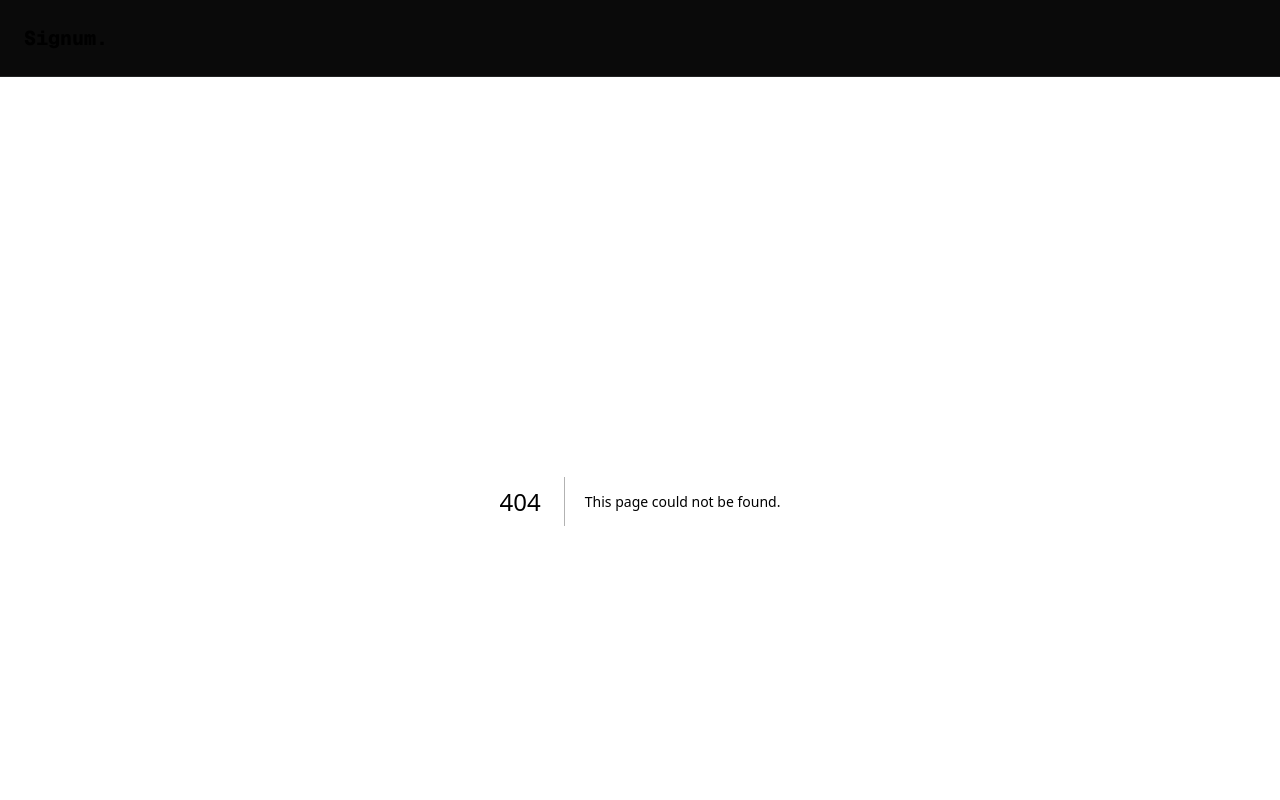
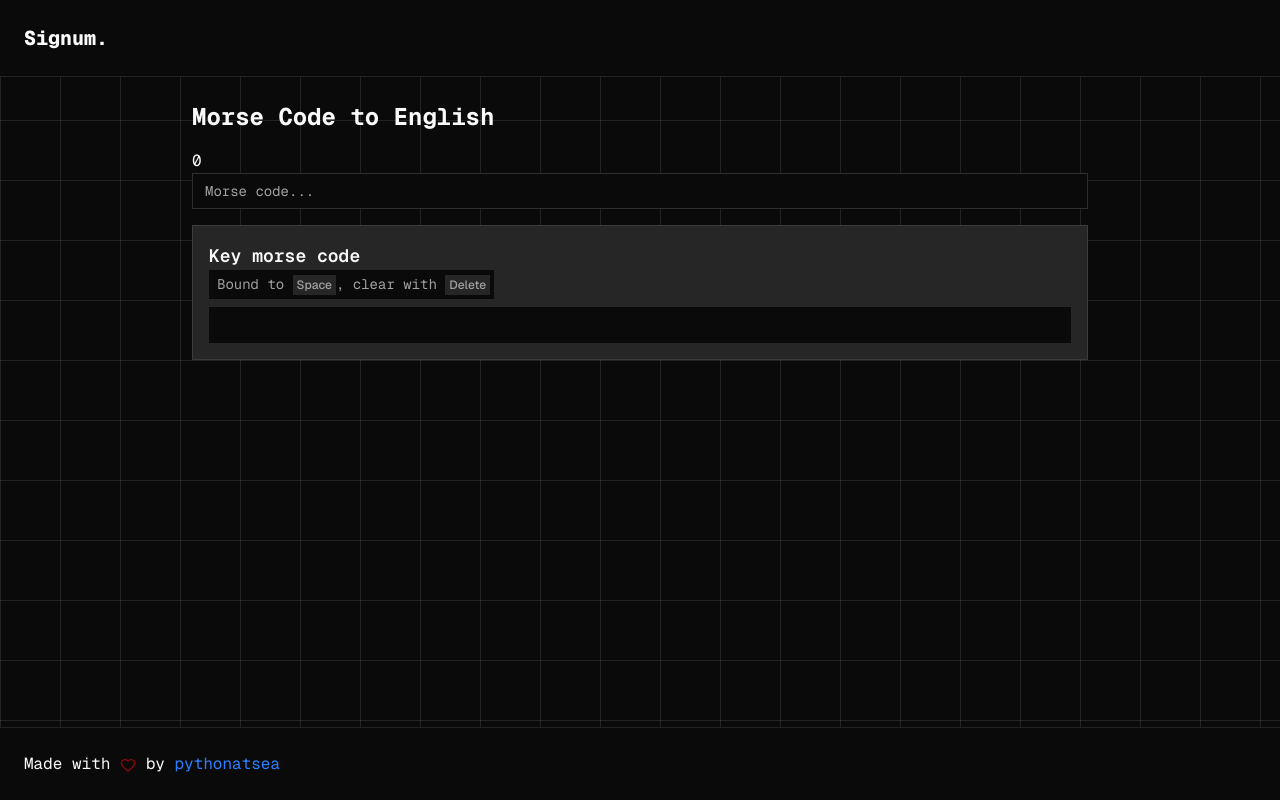
Before and after one commit to PythonAtSea/signum, a Next.js app: page /morse-to-eng in a window 1280 px wide. Before the commit this address had no page. Shown: the top 800 px of the page. Built offline with nearby package versions, Linux system fonts and the light colour scheme; a web font is replaced by a local one.

Commit message:
feat: implement Morse code to English translation feature

```diff
--- a/src/app/eng-to-morse/page.tsx
+++ b/src/app/eng-to-morse/page.tsx
@@ -197,12 +197,15 @@ export default function Page() {
 
   return (
     <div className="max-w-4xl justify-self-center w-full">
-      <h1 className="text-2xl font-bold">English to Morse Code Translator</h1>
+      <h1 className="text-2xl font-bold">English to Morse Code</h1>
       <Input
         placeholder="Text..."
         className="bg-background"
         value={text}
-        onChange={(e) => setText(e.target.value)}
+        onChange={(e) => {
+          setText(e.target.value);
+          if (isPlaying) stopMorseCode();
+        }}
       />
       {morse.length > 0 && (
         <div className="mt-4 p-4 border bg-muted">
--- /dev/null
+++ b/src/app/morse-to-eng/page.tsx
@@ -0,0 +1,197 @@
+"use client";
+import { Input } from "@/components/ui/input";
+import { Kbd } from "@/components/ui/kbd";
+import { useState, useEffect, useRef } from "react";
+
+const UNIT = 100;
+const DASH_THRESHOLD = UNIT * 2;
+const LETTER_SPACE = UNIT * 3;
+const WORD_SPACE = UNIT * 7;
+
+const MORSE_TO_ENGLISH: { [key: string]: string } = {
+  ".-": "A",
+  "-...": "B",
+  "-.-.": "C",
+  "-..": "D",
+  ".": "E",
+  "..-.": "F",
+  "--.": "G",
+  "....": "H",
+  "..": "I",
+  ".---": "J",
+  "-.-": "K",
+  ".-..": "L",
+  "--": "M",
+  "-.": "N",
+  "---": "O",
+  ".--.": "P",
+  "--.-": "Q",
+  ".-.": "R",
+  "...": "S",
+  "-": "T",
+  "..-": "U",
+  "...-": "V",
+  ".--": "W",
+  "-..-": "X",
+  "-.--": "Y",
+  "--..": "Z",
+  "-----": "0",
+  ".----": "1",
+  "..---": "2",
+  "...--": "3",
+  "....-": "4",
+  ".....": "5",
+  "-....": "6",
+  "--...": "7",
+  "---..": "8",
+  "----.": "9",
+};
+
+export default function Page() {
+  const [morse, setMorse] = useState("");
+  const [english, setEnglish] = useState("");
+  const [beeping, setBeeping] = useState(false);
+  const [inputFocused, setInputFocused] = useState(false);
+
+  const pressStartTimeRef = useRef<number | null>(null);
+  const lastReleaseTimeRef = useRef<number | null>(null);
+  const inputRef = useRef<HTMLInputElement>(null);
+  const isPressingRef = useRef<boolean>(false);
+  const spaceAddedRef = useRef<boolean>(false);
+  useEffect(() => {
+    if (!morse.trim()) {
+      setEnglish("");
+      return;
+    }
+
+    const words = morse.split("  ");
+    const translatedWords = words.map((word) => {
+      const letters = word.split(" ").filter((code) => code.length > 0);
+      return letters.map((code) => MORSE_TO_ENGLISH[code] || "?").join("");
+    });
+    setEnglish(translatedWords.join(" "));
+  }, [morse]);
+
+  useEffect(() => {
+    const handleKeyDown = (event: KeyboardEvent) => {
+      if (document.activeElement === inputRef.current) return;
+
+      if (event.code === "Space") {
+        event.preventDefault();
+
+        if (isPressingRef.current || pressStartTimeRef.current !== null) return;
+
+        isPressingRef.current = true;
+        pressStartTimeRef.current = Date.now();
+        setBeeping(true);
+        if (
+          lastReleaseTimeRef.current !== null &&
+          morse.length > 0 &&
+          !spaceAddedRef.current
+        ) {
+          const gap = Date.now() - lastReleaseTimeRef.current;
+          if (gap > WORD_SPACE) {
+            setMorse((prev) => prev + "  ");
+            spaceAddedRef.current = true;
+          } else if (gap > LETTER_SPACE) {
+            setMorse((prev) => prev + " ");
+            spaceAddedRef.current = true;
+          }
+        }
+      }
+
+      if (event.code === "Delete") {
+        event.preventDefault();
+        setMorse("");
+        setEnglish("");
+      }
+    };
+
+    const handleKeyUp = (event: KeyboardEvent) => {
+      if (document.activeElement === inputRef.current) return;
+
+      if (event.code === "Space") {
+        event.preventDefault();
+
+        if (!isPressingRef.current || pressStartTimeRef.current === null)
+          return;
+
+        isPressingRef.current = false;
+        setBeeping(false);
+
+        const pressDuration = Date.now() - pressStartTimeRef.current;
+
+        if (pressDuration < DASH_THRESHOLD) {
+          setMorse((prev) => prev + ".");
+        } else {
+          setMorse((prev) => prev + "-");
+        }
+
+        pressStartTimeRef.current = null;
+        lastReleaseTimeRef.current = Date.now();
+        spaceAddedRef.current = false;
+      }
+    };
+
+    window.addEventListener("keydown", handleKeyDown);
+    window.addEventListener("keyup", handleKeyUp);
+
+    return () => {
+      window.removeEventListener("keydown", handleKeyDown);
+      window.removeEventListener("keyup", handleKeyUp);
+    };
+  }, [morse]);
+
+  useEffect(() => {
+    if (inputFocused) {
+      setBeeping(false);
+      isPressingRef.current = false;
+      pressStartTimeRef.current = null;
+    }
+  }, [inputFocused]);
+
+  return (
+    <div className="max-w-4xl justify-self-center w-full">
+      <h1 className="text-2xl font-bold mb-4">Morse Code to English</h1>
+      {morse.length}
+      <Input
+        placeholder="Morse code..."
+        className="bg-background"
+        value={morse}
+        onChange={(e) => setMorse(e.target.value)}
+        style={{ fontVariantLigatures: "none" }}
+        ref={inputRef}
+        onFocus={() => setInputFocused(true)}
+        onBlur={() => setInputFocused(false)}
+      />
+      <div className="mt-4 p-4 border bg-muted">
+        <h2 className="text-lg font-semibold">Key morse code</h2>
+        <p className="mb-2 text-sm text-muted-foreground bg-background w-fit py-1 pl-2 pr-1">
+          Bound to <Kbd>Space</Kbd>, clear with <Kbd>Delete</Kbd>
+        </p>
+        <div
+          className={`h-9 w-full ${
+            beeping && !inputFocused ? "bg-primary" : "bg-background"
+          }`}
+        />
+      </div>
+      {/*timeSincePress !== null && (
+        <div className="mt-4 p-4 border bg-muted">
+          <p>Time since last press: {timeSincePress}ms</p>
+        </div>
+      )*/}
+      {/*currentPressTime !== null && (
+        <div className="mt-4 p-4 border bg-muted">
+          <p>
+            Last press time: {new Date(currentPressTime).toLocaleTimeString()}
+          </p>
+        </div>
+      )*/}
+      {english.length > 0 && (
+        <div className="mt-4 p-4 border bg-muted">
+          <p className="whitespace-pre-wrap">{english}</p>
+        </div>
+      )}
+    </div>
+  );
+}
--- /dev/null
+++ b/src/components/ui/kbd.tsx
@@ -0,0 +1,28 @@
+import { cn } from "@/lib/utils"
+
+function Kbd({ className, ...props }: React.ComponentProps<"kbd">) {
+  return (
+    <kbd
+      data-slot="kbd"
+      className={cn(
+        "bg-muted text-muted-foreground pointer-events-none inline-flex h-5 w-fit min-w-5 items-center justify-center gap-1 rounded-sm px-1 font-sans text-xs font-medium select-none",
+        "[&_svg:not([class*='size-'])]:size-3",
+        "[[data-slot=tooltip-content]_&]:bg-background/20 [[data-slot=tooltip-content]_&]:text-background dark:[[data-slot=tooltip-content]_&]:bg-background/10",
+        className
+      )}
+      {...props}
+    />
+  )
+}
+
+function KbdGroup({ className, ...props }: React.ComponentProps<"div">) {
+  return (
+    <kbd
+      data-slot="kbd-group"
+      className={cn("inline-flex items-center gap-1", className)}
+      {...props}
+    />
+  )
+}
+
+export { Kbd, KbdGroup }
```
